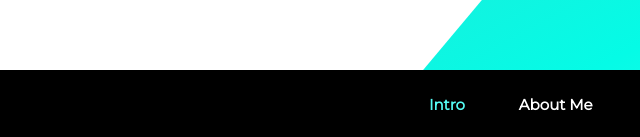
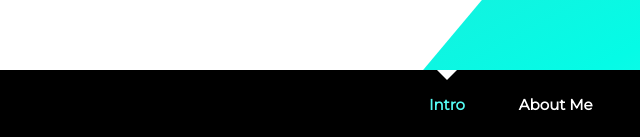
Before and after one commit to courtney956h/resume, a plain HTML site: page index.html in a window 1280 px wide. Shown: the part 660-797 px from the top of the page, 0-640 px from the left. Drawn offline with Linux system fonts and the light colour scheme.

Commit message:
footer 삼각형 오타 수정

```diff
--- a/css/style.css
+++ b/css/style.css
@@ -498,12 +498,12 @@ body { font-family: 'Montserrat'; }
 #footer .nav li a { display: block;
     padding: 25px; }
 #footer .nav li a.current { color: #55fcf4; }
-#fotter .nav li a.current:after { content: '';
+#footer .nav li a.current:after { content: '';
     position: absolute;
     top: 0;
     left: 50%;
     margin-left: -10px;
     border-width: 10px;
     border-style: solid;
-    border-color: #ddd transparent transparent transparent;
+    border-color: #fff transparent transparent transparent;
 }
```
